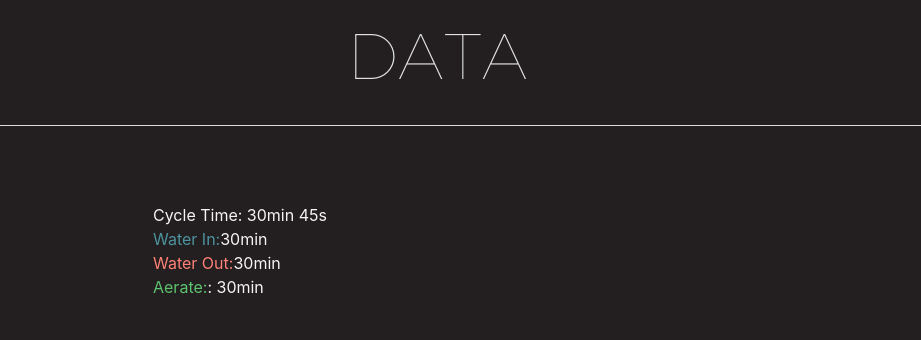
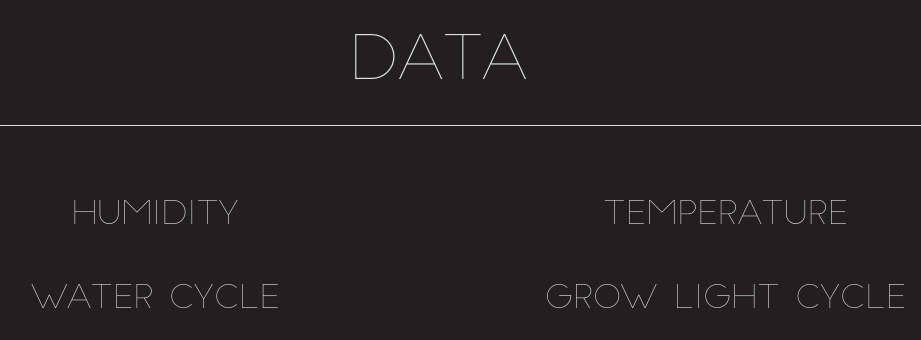
Before and after one commit to lwaghorn/aquaponicsIot, a Flask app: page / in a window 1280 px wide, after a click on "Data". Shown: the part 210-550 px from the top of the page, without its empty margins (202-1123 px from the left). Run offline with Flask 2, Linux system fonts and the light colour scheme; data that the repository does not hold is empty; a map, chart or similar area stays blank; some libraries are stand-ins or nearby versions.

Commit message:
Moved all graph API's to a graphController 📈 ➡️ 🎮

```diff
--- a/homeIot/application.py
+++ b/homeIot/application.py
@@ -37,10 +37,11 @@ mobileAPI.add_resource(cycleSettingsController.Change, '/API/toggleLight')
 mobileAPI.add_resource(cycleSettingsController.UpdateCycleSettings, '/API/updateCycleSettings')
 mobileAPI.add_resource(cycleSettingsController.GetConfiguration, '/API/getConfiguration')
 mobileAPI.add_resource(cycleSettingsController.GetConfigurationAndStates, '/API/loadSettings')
-mobileAPI.add_resource(cycleSettingsController.WaterInTimeChart, '/API/waterInTimesChart')
-mobileAPI.add_resource(cycleSettingsController.CycleTimeRatiosChart, '/API/cycleTimeRatios')
 mobileAPI.add_resource(cycleSettingsController.GetConfigurationArduino, '/API/GetConfigurationArduino')
+
 mobileAPI.add_resource(chartController.TemperatureHumidity, '/API/temperatureHumidityChart')
+mobileAPI.add_resource(chartController.CycleTimeRatiosChart, '/API/cycleTimeRatios')
+mobileAPI.add_resource(chartController.LightTimeRatiosChart, '/API/lightTimeRatios')
 
 
 
--- a/homeIot/controllers/chartController.py
+++ b/homeIot/controllers/chartController.py
@@ -6,6 +6,7 @@ from datetime import datetime
 from models.models import CycleConfigurationModel, LightsModel, LightModeModel, CycleFeedbackModel, AtmosphereModel
 from configuration import Config
 import time
+
 
 class TemperatureHumidity(Resource):
 
@@ -31,3 +32,34 @@ class TemperatureHumidity(Resource):
 			'humidity': humidities
 		}
 		return jsonify(payload)
+
+
+class CycleTimeRatiosChart(Resource):
+
+	def post(self):
+		# Get Current Configuration
+		current_config = CycleConfigurationModel.get_current()
+		air_time = current_config.get_dry_time()
+		drain_time = current_config.get_drain_time()
+		fill_time = current_config.get_error_time()
+		seconds_conversion = 1000
+		payload = {
+			'air_time': air_time/seconds_conversion,
+			'drain_time': drain_time/seconds_conversion,
+			'fill_time': fill_time/seconds_conversion
+		}
+		return jsonify(payload)
+
+
+class LightTimeRatiosChart(Resource):
+
+	def post(self):
+		grow_light = LightsModel.get_light_from_name('growLights')
+		schedule = grow_light.get_light_schedule()
+		on_time = schedule.stop_time - schedule.start_time
+		off_time = 24 - on_time
+		payload = {
+			'on_time': on_time,
+			'off_time': off_time
+		}
+		return jsonify(payload)
--- a/homeIot/controllers/cycleSettingsController.py
+++ b/homeIot/controllers/cycleSettingsController.py
@@ -88,46 +88,3 @@ class Change(Resource):
 		requests.post(Config.ARDUINO_IP, data=json.dumps(payload))
 		LightModeModel.log_change(light=light, state=state)
 		return
-
-
-class WaterInTimeChart(Resource):
-
-	def post(self):
-		# Get Past Feedback for 3 days
-		fill_times = AtmosphereModel.get_past_feedback(3)
-		fill_time_coordinates = []
-		for log in fill_times:
-			point = dict()
-			point['x'] = time.mktime(log.created_at.timetuple())
-			point['y'] = log.time_to_fill/1000
-			fill_time_coordinates.append(point)
-
-		configuration = CycleConfigurationModel.get_current()
-		max_fill_time = configuration.get_error_time()/1000
-		max_fill_time_coordinates = []
-		max_fill_point_start = dict(x=time.mktime(fill_times[0].created_at.timetuple()), y=max_fill_time)
-		max_fill_point_end = dict(x=time.mktime(fill_times[-1].created_at.timetuple()), y=max_fill_time)
-		max_fill_time_coordinates.extend([max_fill_point_start, max_fill_point_end])
-		payload = {
-			'fill_time_data': fill_time_coordinates,
-			'maximum_fill_time_data': max_fill_time_coordinates
-		}
-		return jsonify(payload)
-
-
-class CycleTimeRatiosChart(Resource):
-
-	def post(self):
-		# Get Current Configuration
-		current_config = CycleConfigurationModel.get_current()
-		air_time = current_config.get_dry_time()
-		drain_time = current_config.get_drain_time()
-		last_cycle = CycleFeedbackModel.get_last_cycle()
-		last_fill_time = last_cycle.get_time_to_fill()
-		seconds_conversion = 1000
-		payload = {
-			'air_time': air_time/seconds_conversion,
-			'drain_time': drain_time/seconds_conversion,
-			'fill_time': last_fill_time/seconds_conversion
-		}
-		return jsonify(payload)
--- a/homeIot/models/models.py
+++ b/homeIot/models/models.py
@@ -145,6 +145,9 @@ class LightsModel(db.Model):
 		else:
 			return 0
 
+	def get_light_schedule(self):
+		return LightScheduleModel.get_from_light_id(self.id)
+
 	def get_mode(self):
 		return LightModeModel.get_mode_from_light_id(self.id)
 
--- a/homeIot/static/homePage.js
+++ b/homeIot/static/homePage.js
@@ -1,4 +1,7 @@
-var backgroundColor = '#231e1f'
+var backgroundColor = '#231e1f';
+var blue = "#4c959f";
+var orange = "#ff8278";
+var white = "#B0B0B0";
 
 
 $(document).ready(function() {
@@ -119,6 +122,9 @@ function loadSettings() {
 
 
 function loadDataCharts() {
+
+    //TODO Chunk these into one ajax call lmao
+
     $.ajax({
         type: "POST",
         url: "API/temperatureHumidityChart",
@@ -140,10 +146,16 @@ function loadDataCharts() {
             var tempCtx = document.getElementById("temperature-chart").getContext('2d');
             var humidityCtx = document.getElementById("humidity-chart").getContext('2d');
 
-            var gradient = tempCtx.createLinearGradient(0, 300, 0, 0);
-            gradient.addColorStop(0, backgroundColor);
-            gradient.addColorStop(1, "#4c959f");
-            tempCtx.fillStyle = gradient;
+            var blueGradient = humidityCtx.createLinearGradient(0, 300, 0, 0);
+            blueGradient.addColorStop(0, backgroundColor);
+            blueGradient.addColorStop(1, blue);
+            humidityCtx.fillStyle = blueGradient;
+            humidityCtx.fillRect(10, 10, 200, 100);
+
+            var orangeGradient = tempCtx.createLinearGradient(0, 300, 0, 0);
+            orangeGradient.addColorStop(0, backgroundColor);
+            orangeGradient.addColorStop(1, orange);
+            tempCtx.fillStyle = orangeGradient;
             tempCtx.fillRect(10, 10, 200, 100);
 
 
@@ -158,18 +170,21 @@ function loadDataCharts() {
                             label: 'Temperature',
                             lineTension: 0.1,
                             data: temperature,
-                            backgroundColor: gradient,
-                            borderColor: "#4c959f",
+                            backgroundColor: orangeGradient,
+                            borderColor: orange,
                             fill: true,
                             pointBackgroundColor: 'white',
-                            pointRadius: 1,
-                            pointHoverRadius: 2,
+                            pointRadius: 0,
+                            borderWidth: 1,
                         }
                     ]
                 },
                 options: {
                     responsive: true,
                     title: {
+                        display: false
+                    },
+                    legend:{
                         display: false
                     },
                     scales: {
@@ -184,21 +199,26 @@ function loadDataCharts() {
                                 display: false,
                             },
                             ticks: {
+
+                                fontColor:white,
+
                                 major: {
-                                    fontStyle: 'bold',
+                                    fontStyle: 'slim',
                                     fontColor: '#FF0000'
                                 }
                             }
 
                         }],
                         yAxes: [{
+
                             display: true,
                             scaleLabel: {
                                 display: true,
-                                labelString: 'Seconds'
+                                 fontColor:white,
+                                labelString: 'Temperature °C'
                             },
                             ticks: {
-
+                                fontColor:white,
                             }
                         }]
                     }
@@ -215,8 +235,9 @@ function loadDataCharts() {
                             label: 'Humidity',
                             lineTension: 0,
                             data: humidity,
-                            borderColor: "#e5766d",
-                            fill: false,
+                            borderColor: blue,
+                            fill: true,
+                            backgroundColor: blueGradient,
                             pointBackgroundColor: 'white',
                             pointRadius: 0,
                             borderWidth: 1,
@@ -227,6 +248,9 @@ function loadDataCharts() {
                 options: {
                     responsive: true,
                     title: {
+                        display: false
+                    },
+                    legend:{
                         display: false
                     },
                     scales: {
@@ -241,6 +265,7 @@ function loadDataCharts() {
                                 display: false,
                             },
                             ticks: {
+                             fontColor:white,
                                 major: {
                                     fontStyle: 'bold',
                                     fontColor: '#FF0000'
@@ -251,20 +276,19 @@ function loadDataCharts() {
                         yAxes: [{
                             display: true,
                             scaleLabel: {
+                             fontColor:white,
                                 display: true,
-                                labelString: 'Seconds'
+                                labelString: 'Relative Humidity'
                             },
                             ticks: {
-
+                                 fontColor:white,
                             }
                         }]
                     }
                 },
             };
-
             var tempChart = new Chart(tempCtx, temperatureConfig);
             var humidChart = new Chart(humidityCtx, humidityConfig);
-
         }
     });
 
@@ -273,6 +297,7 @@ function loadDataCharts() {
         url: "API/cycleTimeRatios",
         ContentType: "application/json",
         success: function(response) {
+            console.log(response)
             airTime = response['air_time'];
             DrainTime = response['drain_time'];
             fillTime = response['fill_time'];
@@ -311,11 +336,57 @@ function loadDataCharts() {
                     rotation: -0.8 * Math.PI,
                 }
             };
-
-        var doughnutCtx = document.getElementById('doughnut-chart').getContext('2d');
+        var doughnutCtx = document.getElementById('doughnut-chart-water-cycle').getContext('2d');
         window.myDoughnut = new Chart(doughnutCtx, doughnutConfig);
         }
     });
+
+        $.ajax({
+        type: "POST",
+        url: "API/lightTimeRatios",
+        ContentType: "application/json",
+        success: function(response) {
+            onTime = response['on_time'];
+            offTime = response['off_time'];
+
+            var doughnutConfig = {
+                type: 'doughnut',
+                data: {
+                    datasets: [{
+                        data: [
+                            onTime,offTime
+                        ],
+                        backgroundColor: [
+                            orange, "#615356"
+                        ],
+                        label: 'Dataset 1',
+                        borderColor: backgroundColor,
+                        borderWidth: 10,
+                    }],
+                    labels: [
+                        'Light Phase',
+                        'Dark Phase'
+                    ]
+                },
+                options: {
+                    responsive: true,
+                    legend: {
+                        display: false
+                    },
+                    title: {
+                        display: false
+                    },
+                    animation: {
+                        animateScale: true,
+                        animateRotate: true
+                    },
+                }
+            };
+        var doughnutCtx = document.getElementById('doughnut-chart-light-cycle').getContext('2d');
+        window.myDoughnut = new Chart(doughnutCtx, doughnutConfig);
+        }
+    });
+
 }
 
 function passwordKeyUps() {
--- a/homeIot/templates/landingPage.html
+++ b/homeIot/templates/landingPage.html
@@ -224,34 +224,69 @@
 	<hr>
     <!-- START WATER IN DATA ROW -->
     <div class="row">
-<!--        <div class="col-lg-6">
-            <div class="col-sm-12 controlsSubHeader graph-title">
-                <div class="text-center">
-                    <p> Watering Time <br /> & <br /> Overfill Prevention </p>
-                </div>
-            </div>
-            <hr>
-            <div class="col-sm-12">
-                <div class="text-left chart-text">
-                    The "Maximum Fill Time" is the maximum amount of time
-                    that the grow bed is allowed to fill with water before it assumes something is wrong, drains, and enters an error state.
-                    <br>
-                    This data allows me to monitor how close the average
-                    fill time is to my current maximum fill time.
-                </div>
-            </div>
-        </div>-->
 		<div class="col-lg-6 graph-container">
-            <canvas id="humidity-chart"></canvas>
+			<div class="row">
+				<div class="col-md-12 mx-auto text-center">
+					<p class="controlsSubHeader">Humidity</p>
+				</div>
+			</div>
+			<div class="row">
+				<canvas id="humidity-chart"></canvas>
+			</div>
         </div>
         <div class="col-lg-6 graph-container">
-            <canvas id="temperature-chart"></canvas>
+			<div class="row">
+				<div class="col-md-12 mx-auto text-center">
+					<p class="controlsSubHeader">Temperature</p>
+				</div>
+			</div>
+			<div>
+				<canvas id="temperature-chart"></canvas>
+			</div>
         </div>
 	</div>
     <!-- END WATER IN DATA ROW -->
 	<!-- START DOUGHNUT DATA ROW -->
-    <div>
-        <div class="row graph-container">
+<div class="row">
+	<div class="col-md-6">
+			<div class="row">
+				<div class="col-md-12 mx-auto text-center">
+					<p class="controlsSubHeader">Water Cycle</p>
+				</div>
+			</div>
+			<div class="row">
+				<div class="col-md-12">
+					<canvas id="doughnut-chart-water-cycle"></canvas>
+				</div>
+			</div>
+	</div>
+	<div class="col-md-6">
+		<div class="row">
+			<div class="col-md-12 mx-auto text-center">
+				<p class="controlsSubHeader">Grow Light Cycle</p>
+			</div>
+		</div>
+		<div class="row">
+			<div class="col-md-12">
+				<canvas id="doughnut-chart-light-cycle"></canvas>
+			</div>
+		</div>
+	</div>
+</div>
+    <!-- END DOUGHNUT DATA ROW -->
+
+</div>
+
+
+</body>
+
+<script language="JavaScript" type="text/javascript" src="{{ url_for('static', filename='moment.min.js') }}"></script>
+<script language="JavaScript" type="text/javascript" src="{{ url_for('static', filename='homePage.js') }}"></script>
+
+</html>
+
+<!--
+
             <div class=" offset-md-3 col-md-3  chart-text">
                 <div class="row">
                     Cycle Time: 30min 45s
@@ -265,25 +300,4 @@
                 <div class="row">
                     <span class="green">Aerate:</span> : 30min
                 </div>
-            </div>
-            <div class="col-md-7">
-                <canvas id="doughnut-chart"></canvas>
-            </div>
-        </div>
-<!--        <div class="row">
-            <div class="col-sm-12 text-center controlsSubHeader">
-            Total Cycle Time :  30min 45 seconds </br> Airration : 30min Airration : 30min Airration : 30min
-            </div>
-        </div>-->
-    </div>
-    <!-- END DOUGHNUT DATA ROW -->
-
-</div>
-
-
-</body>
-
-<script language="JavaScript" type="text/javascript" src="{{ url_for('static', filename='moment.min.js') }}"></script>
-<script language="JavaScript" type="text/javascript" src="{{ url_for('static', filename='homePage.js') }}"></script>
-
-</html>
+            </div>-->
```
